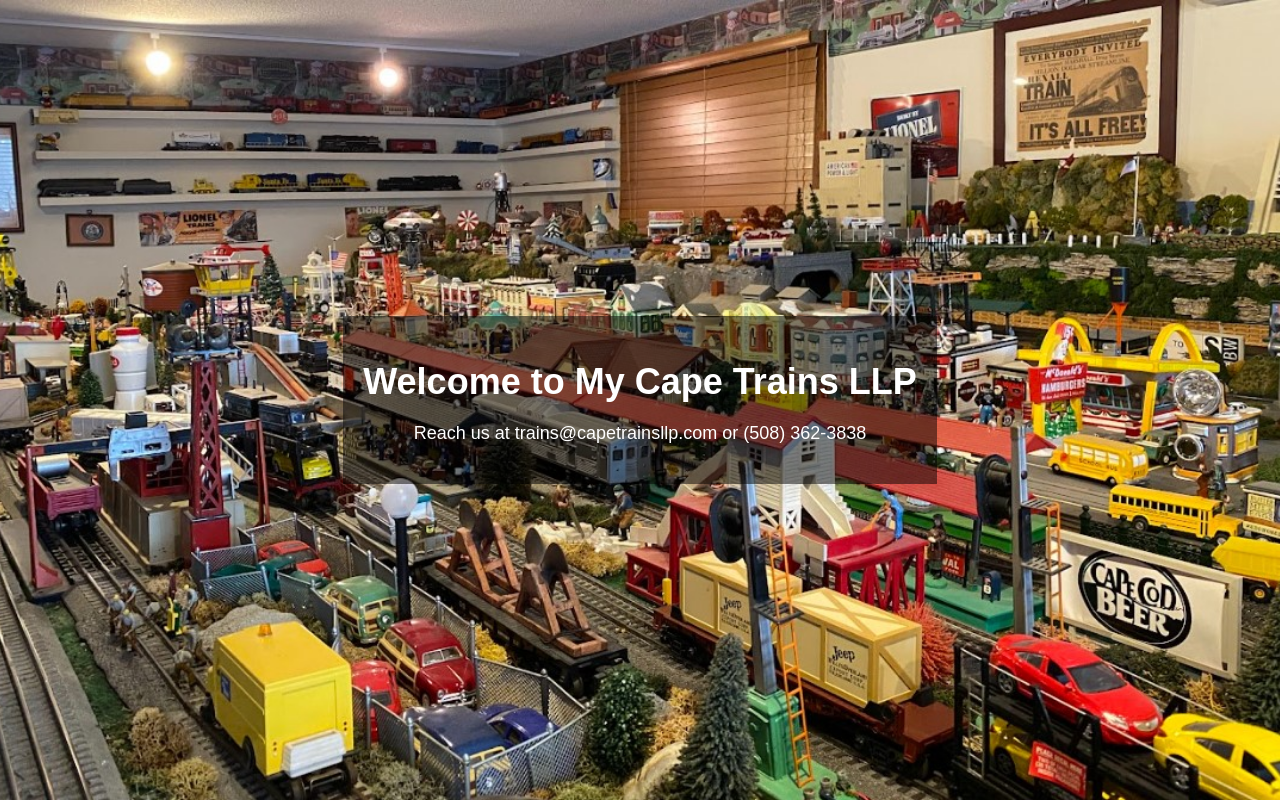
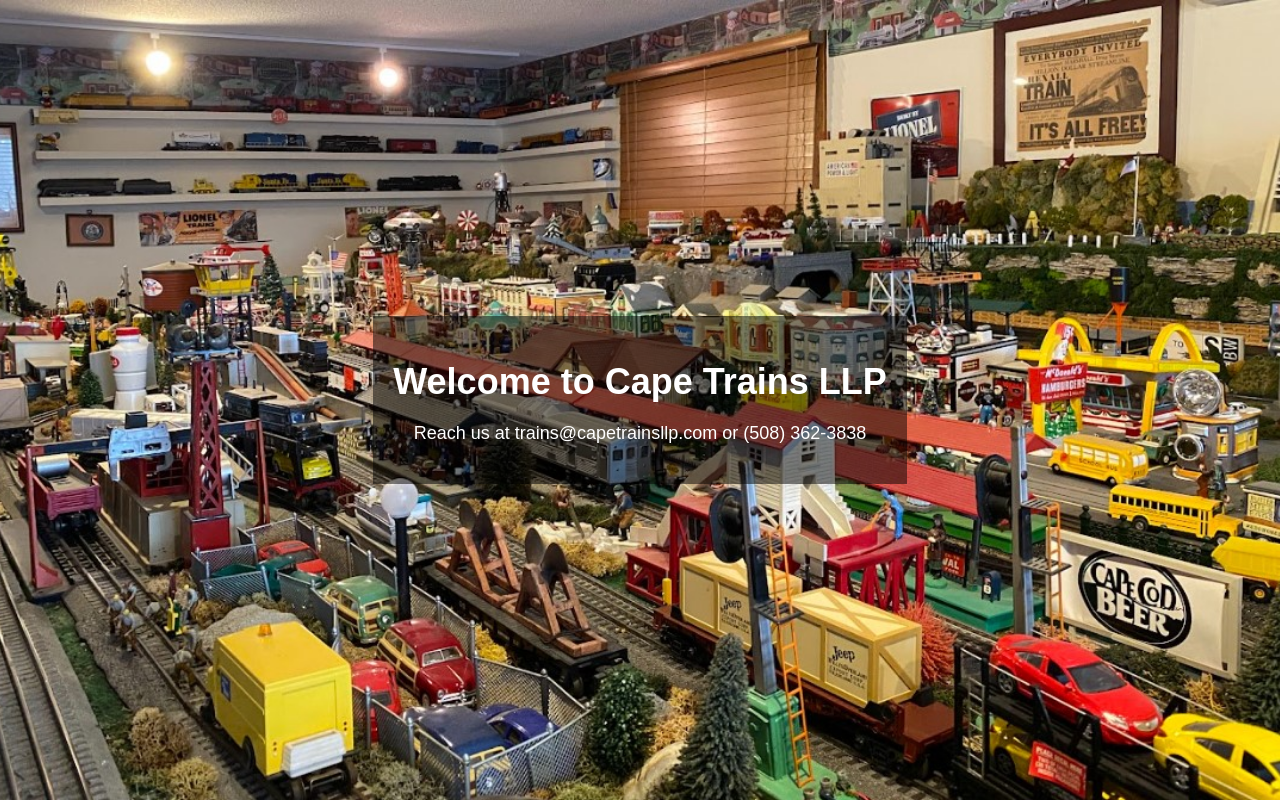
Before and after one commit to BeagleD/CapeTrains.github.io, a plain HTML site: page index.html in a window 1280 px wide. Drawn offline with Linux system fonts and the light colour scheme.

Commit message:
Update index.html
delete MY

```diff
--- a/index.html
+++ b/index.html
@@ -59,7 +59,7 @@
 <body>
     <div class="container">
         <div class="content">
-            <h1>Welcome to My Cape Trains LLP</h1>
+            <h1>Welcome to Cape Trains LLP</h1>
             <p> Reach us at trains@capetrainsllp.com or (508) 362-3838</p>
         </div>
     </div>
```
